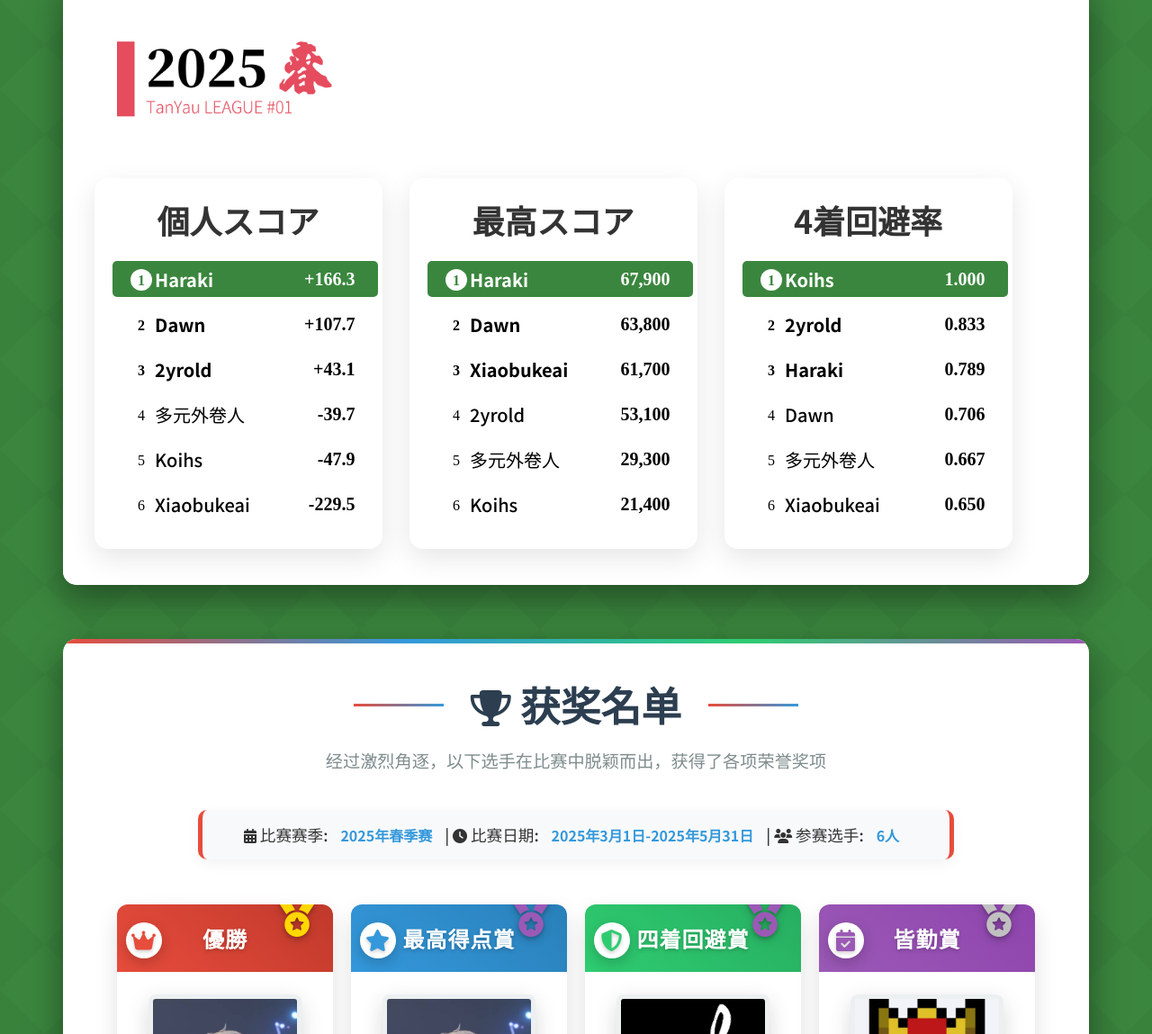
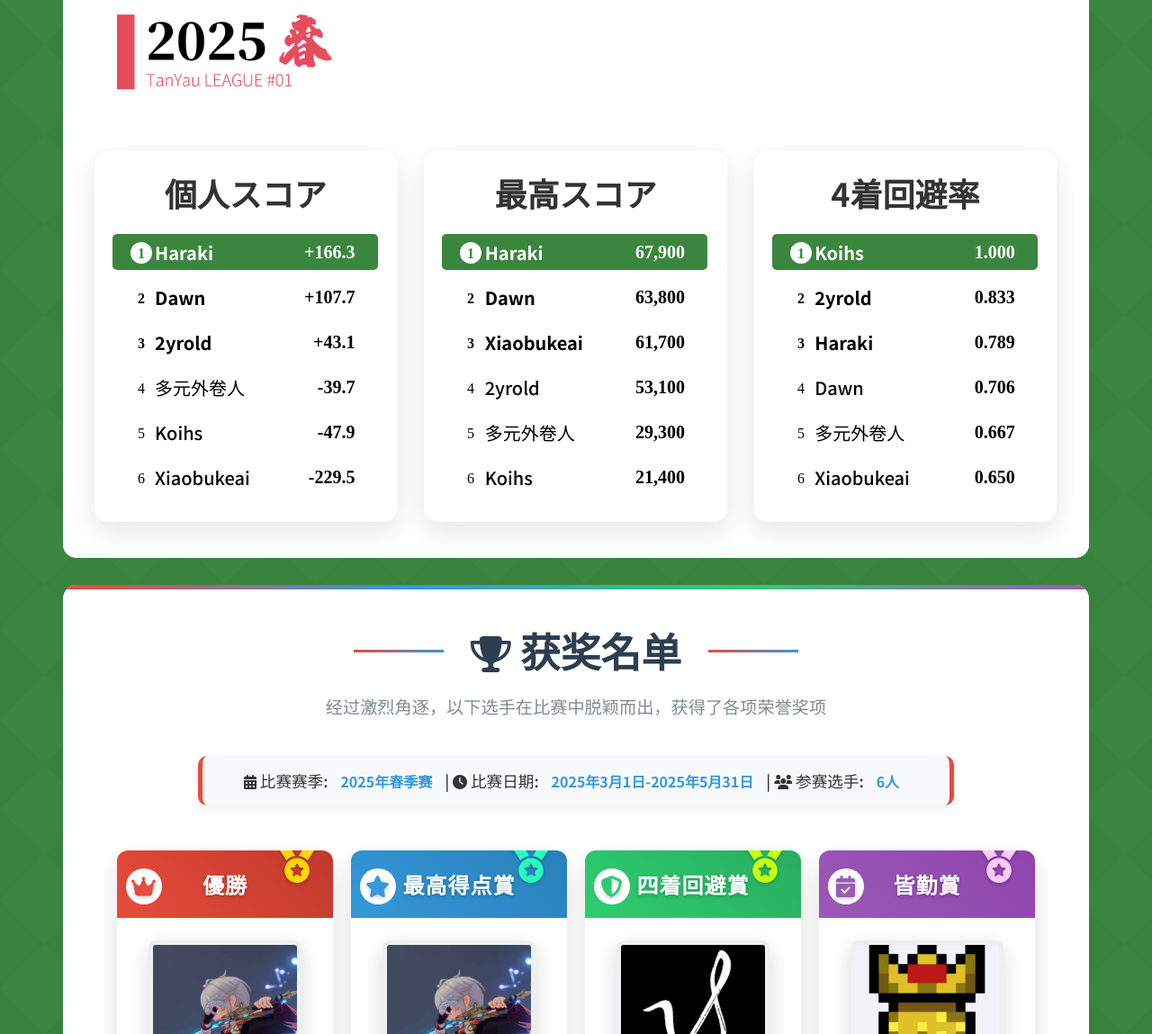
Before and after one commit to tanyau-league/tanyau-league.github.io, a plain HTML site: page historical_rankings.html in a window 1280 px wide. Shown: the part 1651-2800 px from the top of the page at 90% size. Drawn offline with Linux system fonts and the light colour scheme.

Commit message:
调整了投影

```diff
--- a/css/historical_rankings.css
+++ b/css/historical_rankings.css
@@ -203,25 +203,21 @@ body {
 .full-section {
 	width: 100%;
 	max-width: 1200px;
-	margin: 60px auto;
+	margin: 30px auto;
 	box-sizing: border-box;
 }
-
+.full-section:nth-child(odd){
+	margin-top: 60px;
+}
 /* 排行榜全宽调整 */
 .season-rankings {
 	width: 100%;
 	padding: 0px;
 	box-sizing: border-box;
 	background: white;
-	/* 添加背景色 */
 	border-radius: 15px;
-	/* 添加圆角 */
 	position: relative;
-	/* 确保伪元素定位正确 */
 	overflow: hidden;
-	/* 隐藏超出圆角的部分 */
-	box-shadow: 0 15px 40px rgba(0, 0, 0, 0.4);
-	/* 添加阴影 */
 }
 
 /* 排行榜内部布局调整 */
@@ -237,7 +233,7 @@ body {
 .season-rankings .Title2,
 .season-rankings .Title3 {
 	flex: 1;
-	min-width: 30%;
+	min-width: 33%;
 	/* 确保最小宽度 */
 	background: white;
 	/* 添加背景色 */
@@ -299,9 +295,6 @@ body {
 	position: relative;
 	/* 确保伪元素定位正确 */
 	overflow: hidden;
-	/* 隐藏超出圆角的部分 */
-	box-shadow: 0 15px 40px rgba(0, 0, 0, 0.4);
-	/* 添加阴影 */
 }
 
 .award-section::before {
@@ -422,7 +415,6 @@ body {
 	z-index: 3;
 	transform: translateY(-5px);
 }
-
 .award-title {
 	color: white;
 	padding: 20px 15px;
@@ -461,7 +453,6 @@ body {
 	display: flex;
 	align-items: center;
 	justify-content: center;
-	box-shadow: 0 5px 15px rgba(0, 0, 0, 0.2);
 }
 
 .award-icon i {
@@ -502,7 +493,6 @@ body {
 
 .award-item:hover .player-photo img {
 	transform: scale(1.05);
-	box-shadow: 0 12px 30px rgba(0, 0, 0, 0.25);
 }
 
 .player-name {
@@ -535,7 +525,6 @@ body {
 	font-size: 40px !important;
 	width: 40px;
 	height: 40px;
-	filter: drop-shadow(0 3px 5px rgba(0, 0, 0, 0.2));
 	z-index: 10;
 }
 
@@ -553,16 +542,16 @@ body {
 }
 
 .high-point .medal {
-	color: #9b59b6;
+	color: #25ffbe;
 }
 
 .avoid-fourth .medal {
-	color: #9b59b6;
+	color: #c7ff0e;
 }
 
 /* bronze */
 .full-attendance .medal {
-	color: silver;
+	color: #ffcafa;
 }
 
 .stats {
--- a/js/historical_rankings.js
+++ b/js/historical_rankings.js
@@ -207,7 +207,7 @@ function renderAllSeasons() {
 	// 添加点击事件
 	document.querySelectorAll('.award-item').forEach(card => {
 		card.addEventListener('click', () => {
-			window.location.href = 'Award_Instructions.html';
+			window.open("award_instructions.html", "_blank");
 		});
 	});
 }
@@ -368,7 +368,7 @@ function generateAwardItem(award, type, title, icon) {
 })();
 document.querySelectorAll('.award-item').forEach(card => {
 	card.addEventListener('click', () => {
-		window.location.href = 'Award_Instructions.html';
+		window.open("award_instructions.html", "_blank");
 	});
 });
 const directory = document.querySelectorAll('.target-fix');
```
